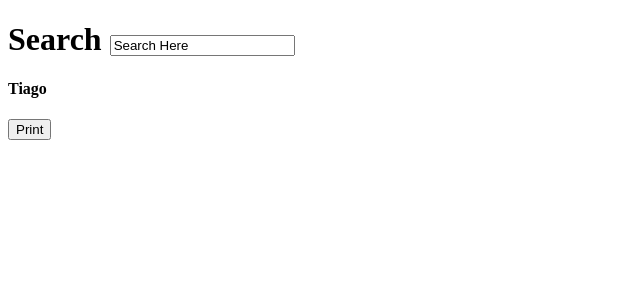
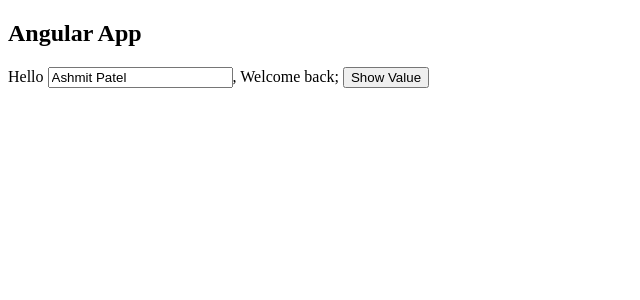
Before and after one commit to chandansutradhar2/tour-of-heroes, an Angular app: page / in a window 1280 px wide. Shown: the top 300 px of the page, without its empty margins (0-640 px from the left). Built offline with nearby package versions, Linux system fonts and the light colour scheme.

Commit message:
one way binding using string interpolation

```diff
--- a/src/app/app.component.html
+++ b/src/app/app.component.html
@@ -1,4 +1,6 @@
-<h1>Search <input  [(ngModel)]="search"/></h1>
-<h4>{{car.carName}}</h4>
+<h2>{{name}}</h2>
+<p>
+    Hello <input type="text" value={{userName}} />, Welcome back;
 
-<button (click)="click()">Print</button>
+    <button (click)="onClick()">Show Value</button>
+</p>
--- a/src/app/app.component.ts
+++ b/src/app/app.component.ts
@@ -13,40 +13,11 @@
   styleUrls: ['./app.component.scss']
 })
 export class AppComponent {
-car:Car={
-  carName:'Tiago',
-  seatingCapacity:4
-}
+  name:string="Angular App";
+  userName:string="Ashmit Patel";
 
-firstName:string="Chandan";
-search:string="Search Here";
-click(){
-  console.log(this.search);
-}
-
-// products:Product[]=[
-//   {
-//     name:'samsung x',
-//     price:76000,
-//     qty:10,
-//     img:'http://fakepath/img'
-//   },
-//   {
-//     name:'oppo 51',
-//     price:36000,
-//     qty:76,
-//     img:'http://fakepath/img'
-//   },
-//   {
-//     name:'apple 15',
-//     price:78000,
-//     qty:5,
-//     img:'http://fakepath/img'
-//   }
-// ]
-
-constructor(){
+  onClick(){
+    alert(this.userName);
+  }
 
 }
-
-}
--- a/src/app/login/login.component.ts
+++ b/src/app/login/login.component.ts
@@ -3,6 +3,7 @@
 @Component({
     selector:'cn-login',
     templateUrl:'./login.component.html',
+    styleUrls:['login.component.scss']
 })
 
 export class LoginComponent{
```
Also changed, not shown: src/app/login/login.component.scss (added).
